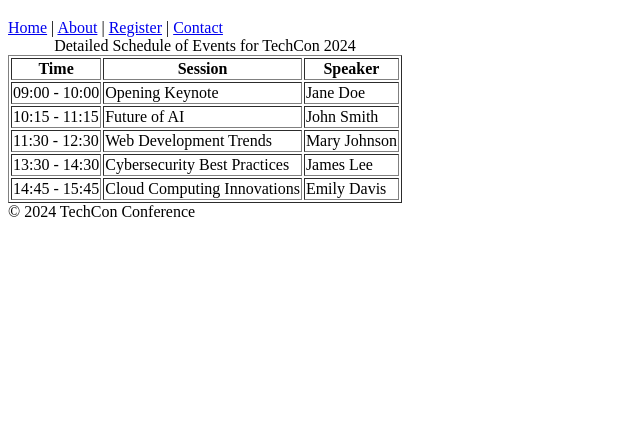
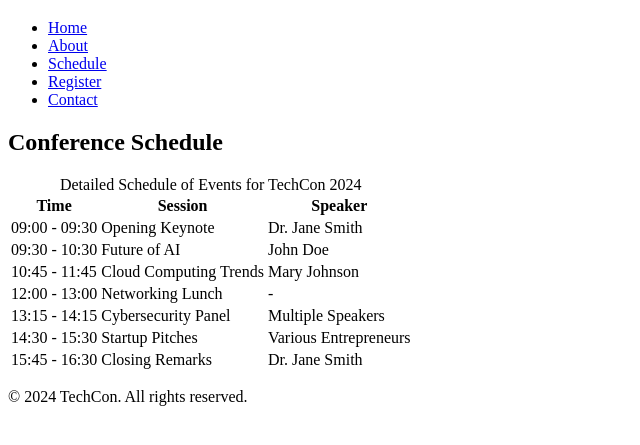
Before and after one commit to davieskibet/TechCon_HTML, a plain HTML site: page techcon_website/schedule.html in a window 1280 px wide. Shown: the part 61-506 px from the top of the page, without its empty margins (0-640 px from the left). Drawn offline with Linux system fonts and the light colour scheme.

Commit message:
Fix schedule.html to pass main content, table, and footer checks

```diff
--- a/techcon_website/schedule.html
+++ b/techcon_website/schedule.html
@@ -3,22 +3,29 @@
 <head>
   <meta charset="UTF-8">
   <meta name="viewport" content="width=device-width, initial-scale=1.0">
-<title>Schedule for TechCon 2024</title>
+  <title>TechCon 2024 Schedule</title>
+  <link rel="stylesheet" href="style.css">
 </head>
 <body>
+
+  <!-- Header -->
   <header>
     <h1>Schedule for TechCon 2024</h1>
     <nav>
-<a href="index.html">Home</a> |
-<a href="about.html">About</a> |
-<a href="register.html">Register</a> |
-<a href="contact.html">Contact</a>
+      <ul>
+        <li><a href="index.html">Home</a></li>
+        <li><a href="about.html">About</a></li>
+        <li><a href="schedule.html">Schedule</a></li>
+        <li><a href="register.html">Register</a></li>
+        <li><a href="contact.html">Contact</a></li>
+      </ul>
     </nav>
   </header>
 
+  <!-- Main Content -->
   <main>
-<section>
-<table border="1">
+    <h2>Conference Schedule</h2>
+    <table>
       <caption>Detailed Schedule of Events for TechCon 2024</caption>
       <thead>
         <tr>
@@ -29,37 +36,48 @@
       </thead>
       <tbody>
         <tr>
-<td>09:00 - 10:00</td>
+          <td>09:00 - 09:30</td>
           <td>Opening Keynote</td>
-<td>Jane Doe</td>
+          <td>Dr. Jane Smith</td>
         </tr>
         <tr>
-<td>10:15 - 11:15</td>
+          <td>09:30 - 10:30</td>
           <td>Future of AI</td>
-<td>John Smith</td>
+          <td>John Doe</td>
         </tr>
         <tr>
-<td>11:30 - 12:30</td>
-<td>Web Development Trends</td>
+          <td>10:45 - 11:45</td>
+          <td>Cloud Computing Trends</td>
           <td>Mary Johnson</td>
         </tr>
         <tr>
-<td>13:30 - 14:30</td>
-<td>Cybersecurity Best Practices</td>
-<td>James Lee</td>
+          <td>12:00 - 13:00</td>
+          <td>Networking Lunch</td>
+          <td>-</td>
         </tr>
         <tr>
-<td>14:45 - 15:45</td>
-<td>Cloud Computing Innovations</td>
-<td>Emily Davis</td>
+          <td>13:15 - 14:15</td>
+          <td>Cybersecurity Panel</td>
+          <td>Multiple Speakers</td>
+        </tr>
+        <tr>
+          <td>14:30 - 15:30</td>
+          <td>Startup Pitches</td>
+          <td>Various Entrepreneurs</td>
+        </tr>
+        <tr>
+          <td>15:45 - 16:30</td>
+          <td>Closing Remarks</td>
+          <td>Dr. Jane Smith</td>
         </tr>
       </tbody>
     </table>
-</section>
   </main>
 
+  <!-- Footer -->
   <footer>
-&copy; 2024 TechCon Conference
+    <p>&copy; 2024 TechCon. All rights reserved.</p>
   </footer>
+
 </body>
 </html>
```
Lines whose indentation alone changed are shown as unchanged.
